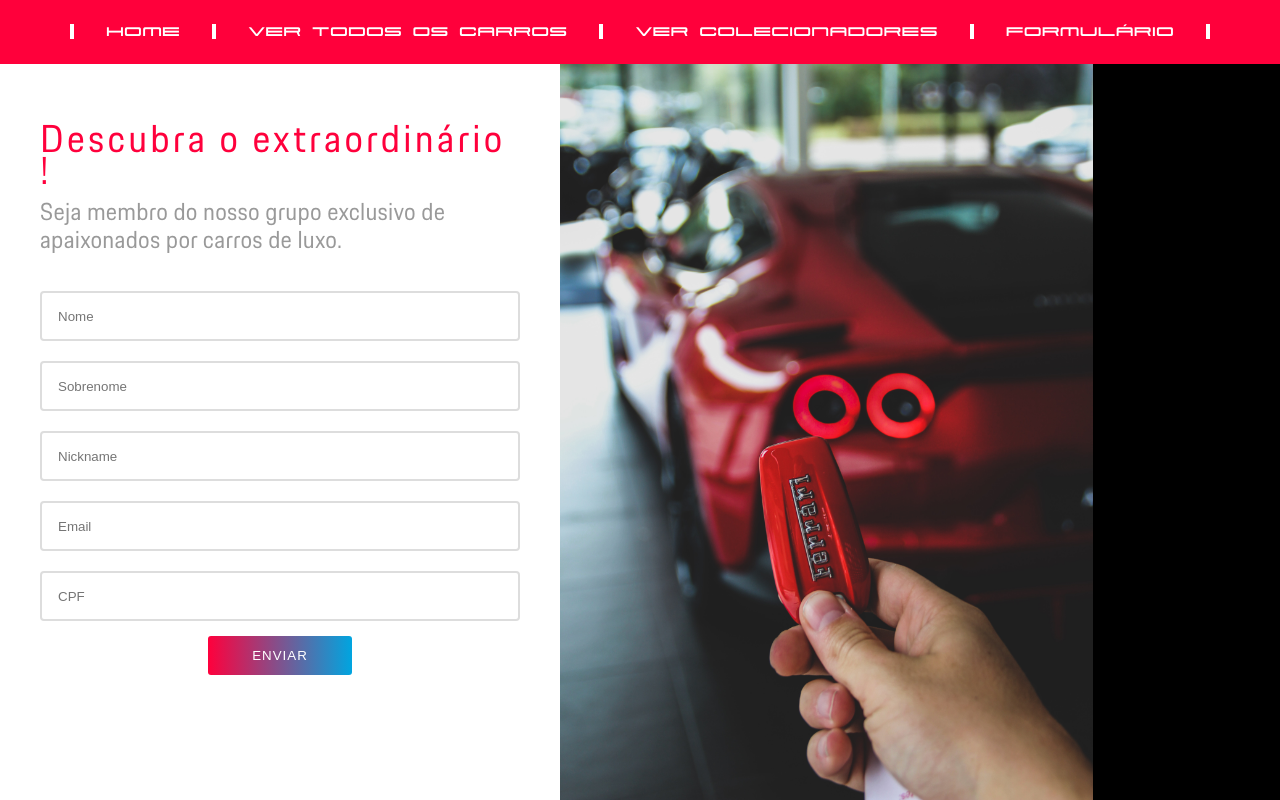
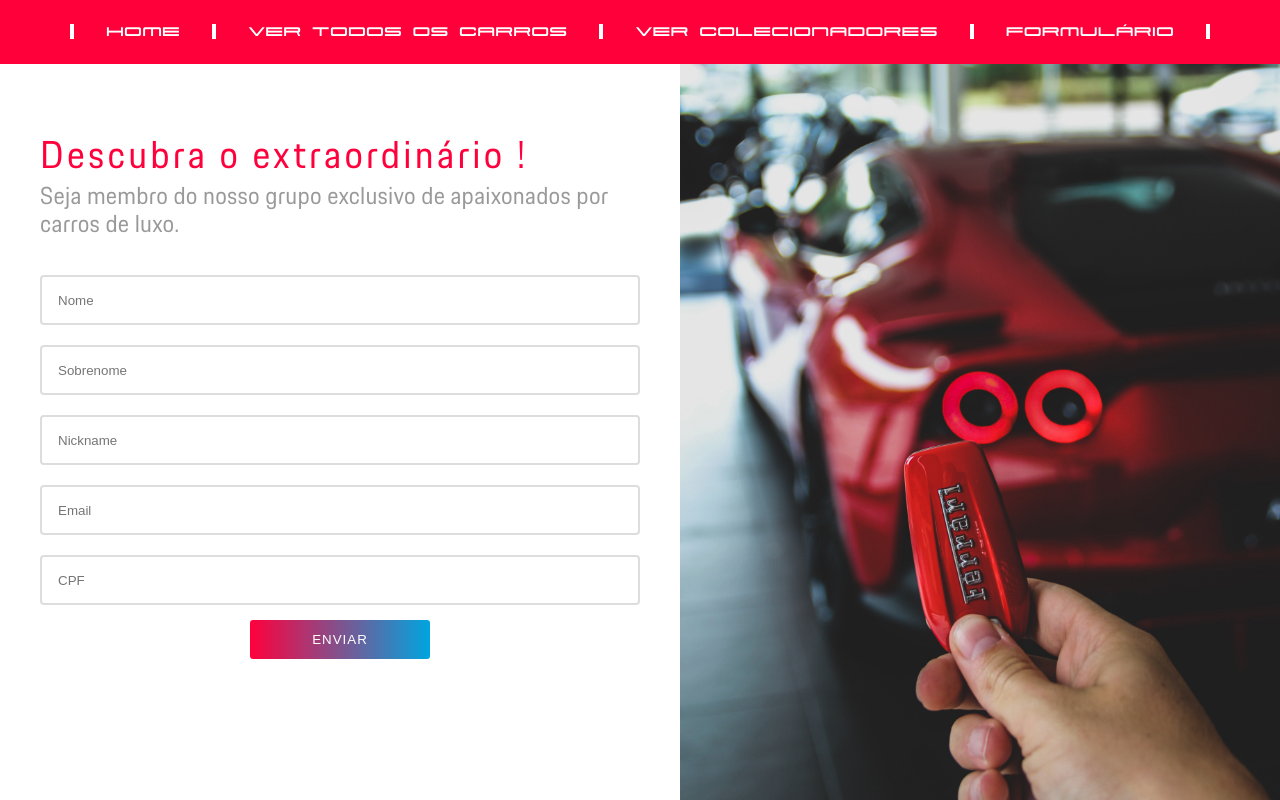
Before and after one commit to IgorMariano25/Colecionador-Carro-Cloud-Computing, an Angular app in the folder frontend/: page /FormularioColecionador in a window 1280 px wide. Built offline with nearby package versions, Linux system fonts and the light colour scheme.

Commit message:
Criando css para a nova imagem

```diff
--- a/frontend/src/app/pages/FormularioColecionador/formulario-colecionador.component.css
+++ b/frontend/src/app/pages/FormularioColecionador/formulario-colecionador.component.css
@@ -21,17 +21,22 @@ body {
   animation-duration: 0.5s;
   animation-fill-mode: both;
   animation-delay: 0.5s;
-  flex: 2;
+  flex: 3;
 }
 
 .right {
   flex: 3;
-  background-color: black;
   display: flex;
   align-items: stretch;
 }
 
 .right video {
+  width: 100%;
+  height: 100%;
+  object-fit: cover;
+}
+
+.right img {
   width: 100%;
   height: 100%;
   object-fit: cover;
@@ -95,6 +100,10 @@ body {
   align-self: center;
 }
 
+.form button:hover {
+  cursor: pointer;
+}
+
 .animation {
   animation-name: move;
   animation-duration: .3s;
@@ -152,9 +161,3 @@ body {
     width: 440px;
   }
 }
-
-.form button:hover {
-  width: 31%;
-  height: 12%;
-  cursor: pointer;
-}
```
